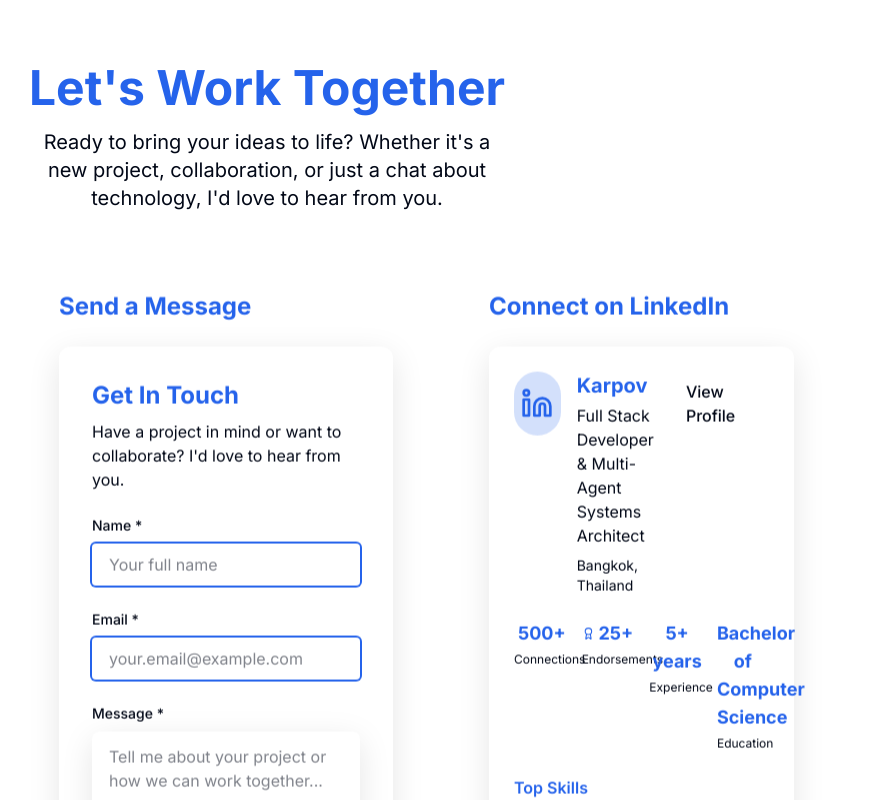
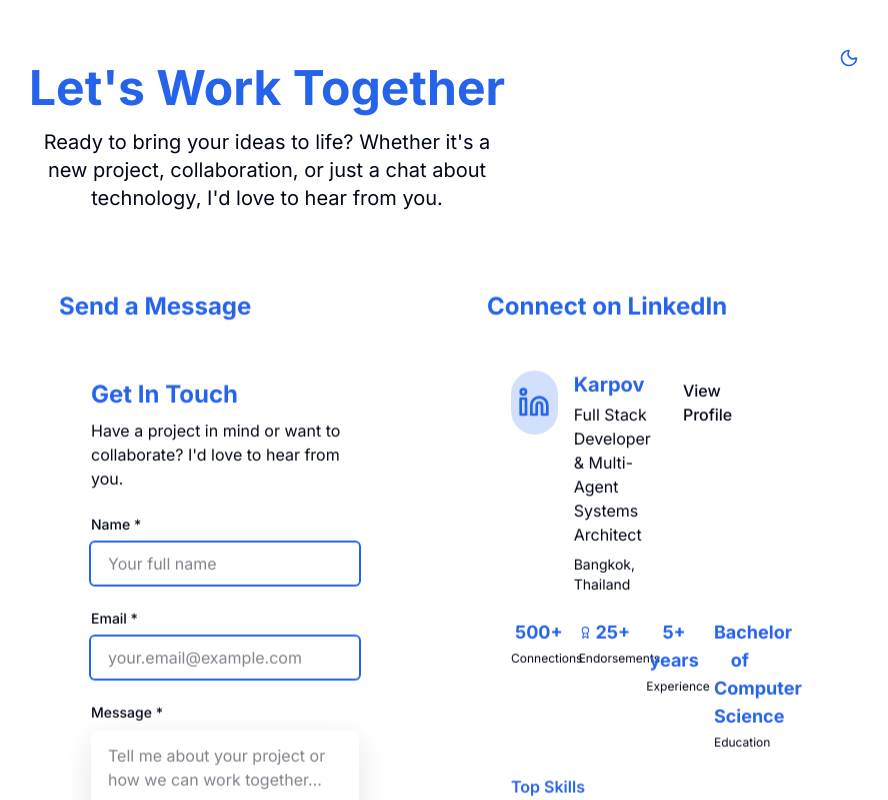
Before and after one commit to karpovpw/karpov-landing, a Next.js app: page /contact in a window 1280 px wide. Shown: the top 800 px of the page, without its empty margins (373-1261 px from the left). Built offline with nearby package versions, Linux system fonts and the light colour scheme.

Commit message:
WIP: move work from main to feature/liquidGlassMain

```diff
--- a/app/globals.css
+++ b/app/globals.css
@@ -235,6 +235,20 @@
     50% { background-position: 100% 50%; }
   }
 
+  @keyframes wiggle {
+    0%, 7% { transform: rotateZ(0); }
+    15% { transform: rotateZ(-15deg); }
+    20% { transform: rotateZ(10deg); }
+    25% { transform: rotateZ(-10deg); }
+    30% { transform: rotateZ(6deg); }
+    35% { transform: rotateZ(-4deg); }
+    40%, 100% { transform: rotateZ(0); }
+  }
+
+  .animate-wiggle {
+    animation: wiggle 2s ease-in-out infinite;
+  }
+
   /* Reduced motion support */
   @media (prefers-reduced-motion: reduce) {
     .animate-fade-in,
--- a/app/layout.tsx
+++ b/app/layout.tsx
@@ -4,6 +4,7 @@ import './globals.css'
 import { ThemeProvider } from '@/components/design-system/ThemeProvider'
 import { SearchProvider } from '@/components/search/SearchProvider'
 import { ErrorBoundary } from '@/components/ErrorBoundary'
+import { ThemeToggle } from '@/components/design-system/ThemeToggle'
 import { initializeAccessibility } from '@/lib/accessibility-utils'
 import { preloadCriticalResources } from '@/lib/optimization-utils'
 
@@ -31,6 +32,9 @@ export default function RootLayout({
             <div className="relative min-h-screen bg-background">
               {children}
             </div>
+            <div className="fixed top-6 right-6 z-50">
+              <ThemeToggle />
+            </div>
           </SearchProvider>
         </ThemeProvider>
       </body>
--- a/components/design-system/GlassCard.tsx
+++ b/components/design-system/GlassCard.tsx
@@ -2,8 +2,7 @@
 
 import { motion, HTMLMotionProps } from 'framer-motion'
 import { BaseComponentProps } from '@/types'
-import { getGlassBackground, getGlassBorder, getGlassShadow, getGlassBlur, getRadiusToken } from '@/lib/design-tokens'
-import { useTheme } from './ThemeProvider'
+import { getGlassShadow, getGlassBlur, getRadiusToken } from '@/lib/design-tokens'
 
 interface GlassCardProps extends BaseComponentProps, Omit<HTMLMotionProps<"div">, keyof BaseComponentProps> {
   variant?: 'default' | 'elevated' | 'subtle' | 'outline'
@@ -40,16 +39,14 @@ export function GlassCard({
   animate = false,
   ...motionProps
 }: GlassCardProps) {
-  const { theme } = useTheme()
-
   const glassStyles = {
-    background: getGlassBackground(theme),
-    border: `1px solid ${getGlassBorder(theme)}`,
+    background: 'rgba(var(--glass-background), var(--glass-opacity))',
+    border: '1px solid rgba(var(--glass-border), 0.2)',
     boxShadow: variant === 'elevated'
-      ? `0 20px 40px rgba(0, 0, 0, 0.15), ${getGlassShadow(theme)}`
+      ? '0 20px 40px rgba(0, 0, 0, 0.15), 0 8px 32px rgba(0, 0, 0, 0.1), inset 0 1px 0 rgba(var(--glass-border), 0.2)'
       : variant === 'subtle'
-      ? `0 4px 16px rgba(0, 0, 0, 0.05), ${getGlassShadow(theme)}`
-      : getGlassShadow(theme),
+      ? '0 4px 16px rgba(0, 0, 0, 0.05), 0 8px 32px rgba(0, 0, 0, 0.1), inset 0 1px 0 rgba(var(--glass-border), 0.2)'
+      : '0 8px 32px rgba(0, 0, 0, 0.1), inset 0 1px 0 rgba(var(--glass-border), 0.2)',
   }
 
   const Component = animate || hover ? motion.div : 'div'
--- a/components/design-system/ThemeToggle.tsx
+++ b/components/design-system/ThemeToggle.tsx
@@ -2,16 +2,36 @@
 
 import { motion } from 'framer-motion'
 import { Moon, Sun } from 'lucide-react'
-import { useTheme } from './ThemeProvider'
+import { useState, useEffect } from 'react'
 import { GlassCard } from './GlassCard'
 
 export function ThemeToggle() {
-  const { theme, toggleTheme } = useTheme()
+  const [theme, setTheme] = useState<'light' | 'dark'>('light')
+
+  useEffect(() => {
+    const updateTheme = () => {
+      const isDark = document.documentElement.classList.contains('dark')
+      setTheme(isDark ? 'dark' : 'light')
+    }
+
+    updateTheme()
+
+    const observer = new MutationObserver(updateTheme)
+    observer.observe(document.documentElement, { attributes: true, attributeFilter: ['class'] })
+
+    return () => observer.disconnect()
+  }, [])
+
+  const toggleTheme = () => {
+    const newTheme = theme === 'light' ? 'dark' : 'light'
+    document.documentElement.classList.toggle('dark', newTheme === 'dark')
+    setTheme(newTheme)
+  }
 
   return (
     <motion.button
       onClick={toggleTheme}
-      className="relative p-2 rounded-full transition-colors"
+      className="relative p-2 rounded-full transition-colors animate-wiggle"
       whileHover={{ scale: 1.05 }}
       whileTap={{ scale: 0.95 }}
       aria-label={`Switch to ${theme === 'light' ? 'dark' : 'light'} theme`}
--- a/components/features/hero/HeroSection.tsx
+++ b/components/features/hero/HeroSection.tsx
@@ -7,7 +7,6 @@ import { BaseComponentProps } from '@/types'
 import { PROFILE_DATA } from '@/content/profile'
 import { AnimatedText } from '@/components/hero/AnimatedText'
 import { GlassCard } from '@/components/design-system/GlassCard'
-import { ThemeToggle } from '@/components/design-system/ThemeToggle'
 
 const waveKeyframes = `
 @keyframes wave {
@@ -91,10 +90,6 @@ export function HeroSection({ className }: BaseComponentProps) {
             </motion.div>
           ))}
         </div>
-      {/* Theme Toggle */}
-      <div className="absolute top-6 right-6 z-50">
-        <ThemeToggle />
-      </div>
 
       <div className="container mx-auto px-4 py-16">
         <motion.div
@@ -138,7 +133,7 @@ export function HeroSection({ className }: BaseComponentProps) {
                 variants={itemVariants}
               >
                 <motion.button
-                  className="px-8 py-4 text-lg font-semibold bg-white/5 backdrop-blur-2xl text-primary border-2 border-white/30 rounded-2xl shadow-2xl hover:bg-white/15 hover:border-white/50 transition-all duration-500 hover:shadow-3xl"
+                  className="px-8 py-4 text-lg font-semibold bg-white/5 backdrop-blur-2xl text-primary border-2 border-white/30 rounded-2xl shadow-2xl hover:bg-white/15 hover:border-white/50 transition-all duration-500 hover:shadow-3xl animate-wiggle"
                   onClick={() => router.push('/portfolio')}
                   whileHover={{ scale: 1.05, rotate: 2 }}
                   whileTap={{ scale: 0.95 }}
@@ -146,7 +141,7 @@ export function HeroSection({ className }: BaseComponentProps) {
                   View Portfolio
                 </motion.button>
                 <motion.button
-                  className="px-8 py-4 text-lg font-semibold bg-white/5 backdrop-blur-2xl text-primary border-2 border-white/30 rounded-2xl shadow-2xl hover:bg-white/15 hover:border-white/50 transition-all duration-500 hover:shadow-3xl"
+                  className="px-8 py-4 text-lg font-semibold bg-white/5 backdrop-blur-2xl text-primary border-2 border-white/30 rounded-2xl shadow-2xl hover:bg-white/15 hover:border-white/50 transition-all duration-500 hover:shadow-3xl animate-wiggle"
                   onClick={() => router.push('/articles')}
                   whileHover={{ scale: 1.05, rotate: -2 }}
                   whileTap={{ scale: 0.95 }}
@@ -154,7 +149,7 @@ export function HeroSection({ className }: BaseComponentProps) {
                   Read Articles
                 </motion.button>
                 <motion.button
-                  className="px-8 py-4 text-lg font-semibold bg-white/5 backdrop-blur-2xl text-primary border-2 border-white/30 rounded-2xl shadow-2xl hover:bg-white/15 hover:border-white/50 transition-all duration-500 hover:shadow-3xl"
+                  className="px-8 py-4 text-lg font-semibold bg-white/5 backdrop-blur-2xl text-primary border-2 border-white/30 rounded-2xl shadow-2xl hover:bg-white/15 hover:border-white/50 transition-all duration-500 hover:shadow-3xl animate-wiggle"
                   onClick={() => router.push('/contact')}
                   whileHover={{ scale: 1.05, rotate: 1 }}
                   whileTap={{ scale: 0.95 }}
```
Also changed, not shown: 10 other files (tests, documents, lock files or other folders).
